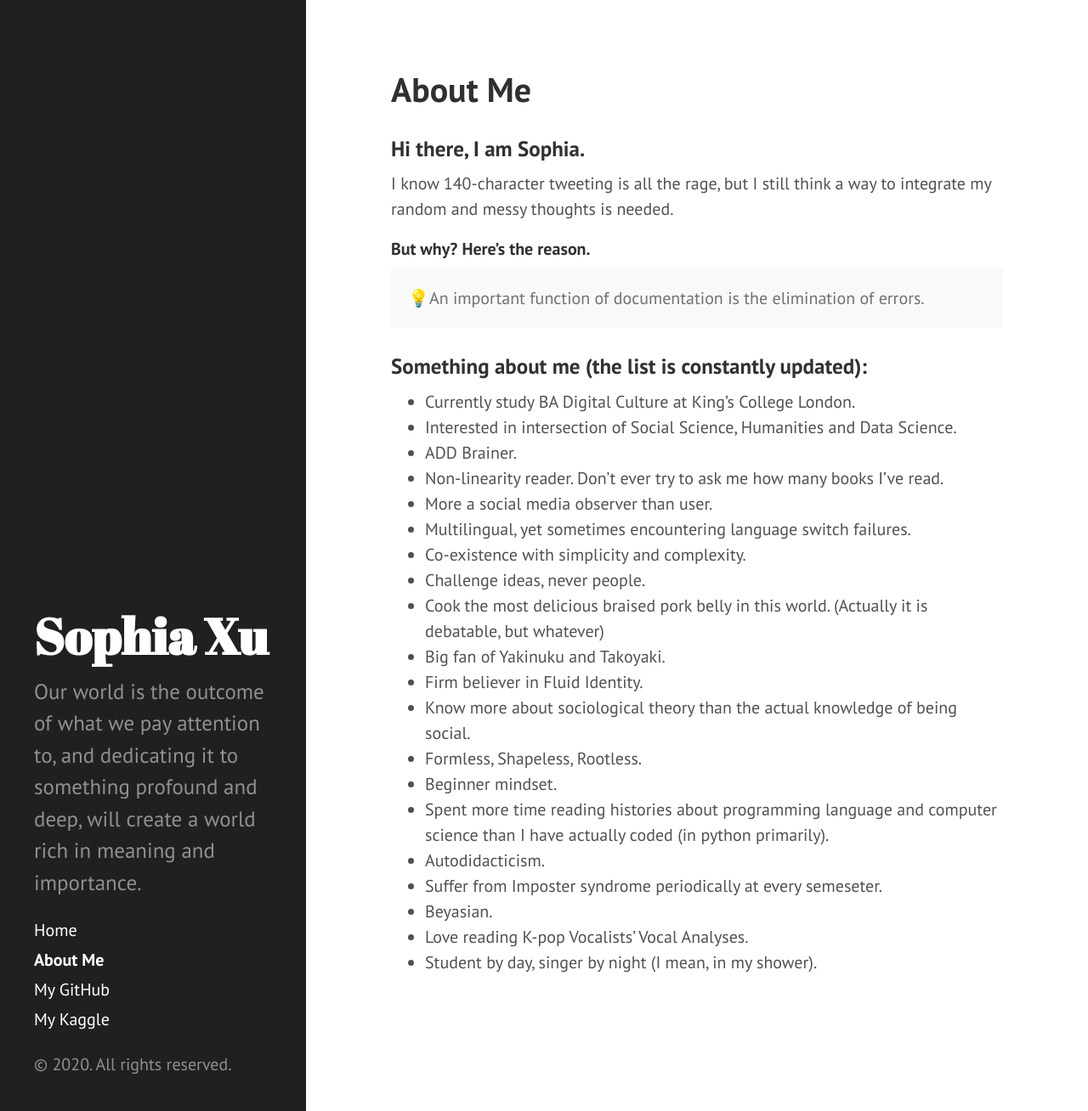
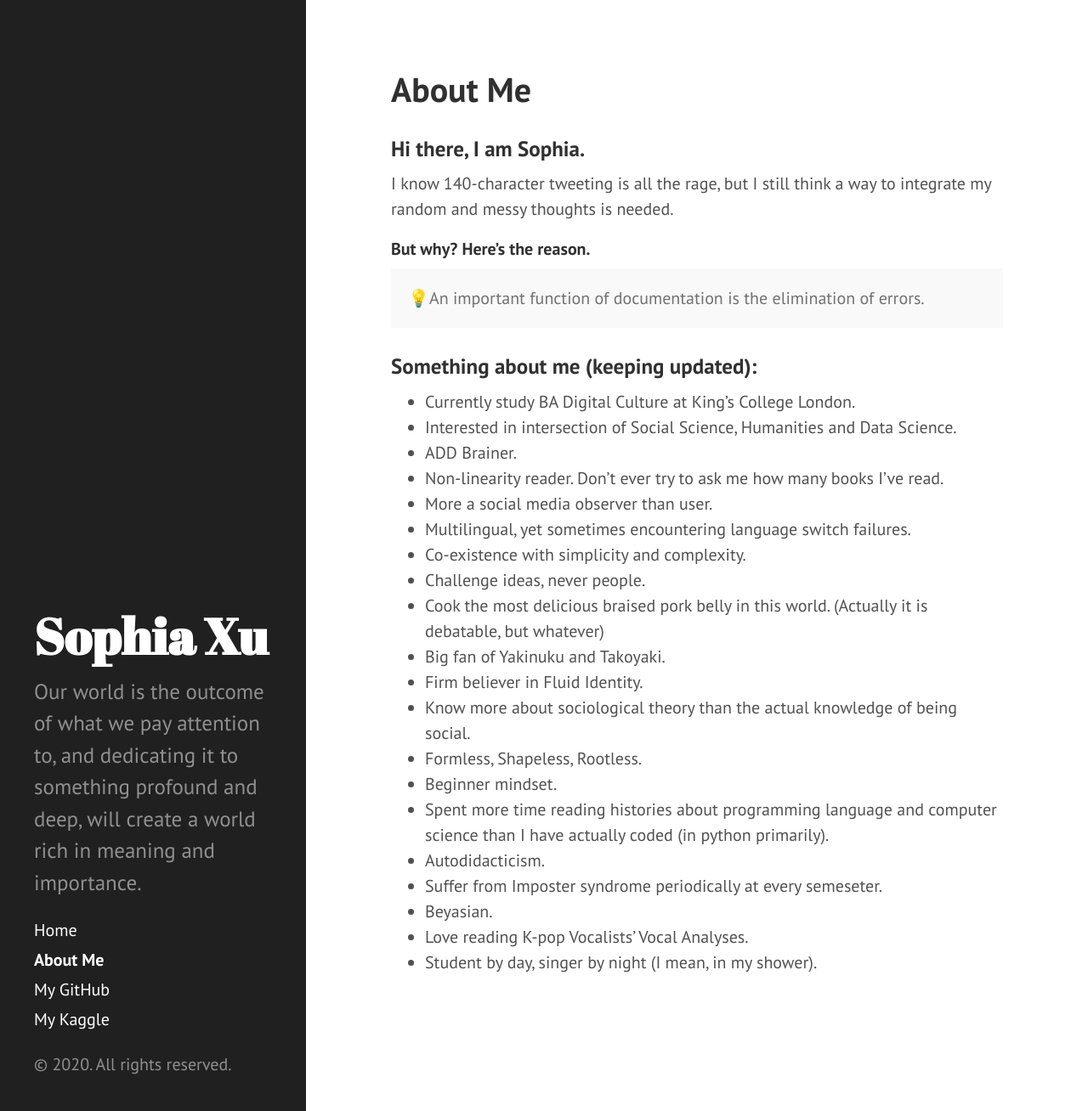
Before and after one commit to philosofia/philosofia.github.io, a Jekyll site: the page built from about.md, in a window 1280 px wide and 1308 px high. Shown: the whole window at 85% size. Built offline with Jekyll 4.4.1, drawn with Linux system fonts in a browser that asks for light colours.

Commit message:
Update about.md

```diff
--- a/about.md
+++ b/about.md
@@ -13,7 +13,7 @@ I know 140-character tweeting is all the rage, but I still think a way to integr
 </p>
 
 
-### Something about me (the list is constantly updated):
+### Something about me (keeping updated):
 
 * Currently study BA Digital Culture at King's College London.
 * Interested in intersection of Social Science, Humanities and Data Science.
```
